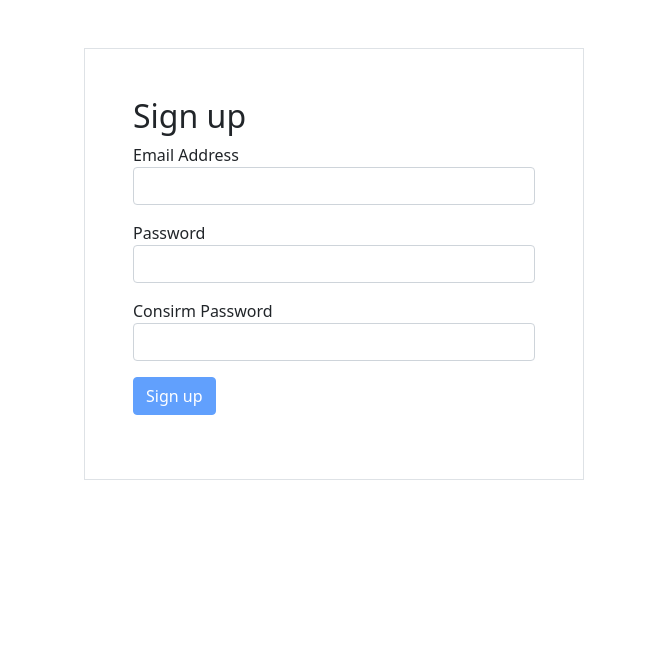
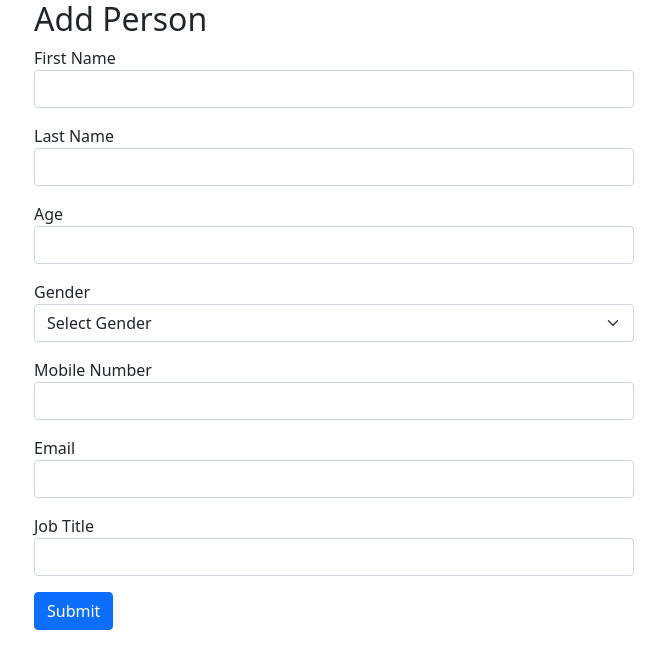
Before and after one commit to MasterJameson/NewPortfolio, a React (Create React App) app: page / in a window 1280 px wide. Shown: the top 668 px of the page, without its empty margins (306-971 px from the left). Built offline with nearby package versions, Linux system fonts and the light colour scheme.

Commit message:
added a new form for add person

```diff
--- a/src/App.tsx
+++ b/src/App.tsx
@@ -1,5 +1,6 @@
 
 import './App.css';
+import AddPerson from './Forms/AddPerson';
 import Exam from './Forms/exam';
 import SignUpForm from './Forms/SignUp';
 
@@ -7,8 +8,8 @@ function App() {
 
   return (
     <div>
-      <SignUpForm />
-      {/* <Exam /> */}
+      <AddPerson />
+      {/* <SignUpForm /> */}
     </div>
   );
 }
--- /dev/null
+++ b/src/Forms/AddPerson/index.tsx
@@ -0,0 +1,102 @@
+import React, { useState } from 'react'
+
+const AddPerson = () => {
+  interface MyPerson {
+    fName: string,
+    lName: string,
+    age: string | number,
+    gender: string,
+    mobile: string,
+    email: string,
+    jobTitle: string,
+    ageLength: number,
+    ageValid: boolean,
+    mobileValid: boolean,
+    emailValid: boolean,
+  }
+
+  const [person, setPeson] = useState<MyPerson>({
+    fName: '',
+    lName: '',
+    age: '',
+    gender: '',
+    mobile: '',
+    email: '',
+    jobTitle: '',
+    ageLength: 3,
+    ageValid: false,
+    mobileValid: false,
+    emailValid: false,
+  })
+
+  const handleInputChange = (event: React.ChangeEvent<HTMLInputElement>) => {
+    // let name = event.target.name
+    // let name = event.target.name
+  }
+  const handleSelectChange = (event: React.ChangeEvent<HTMLSelectElement>) => {
+    // let name = event.target.name
+    // let name = event.target.name
+  }
+
+  const arr = [1, 2, 3, 4, 5];
+  const tst = arr.map(val => { return val > 3 });
+  const fltr = arr.filter(val => { return val > 3 });
+  console.log(tst);
+  console.log(fltr);
+
+
+
+  return (
+    <React.Fragment>
+      <div style={{ width: 600, margin: "0 auto", }}>
+        <form >
+          <h2>Add Person</h2>
+          <div className="form-group">
+            <label htmlFor="fName">First Name</label>
+            <input type="text" name='fName' value={person.fName}
+              onChange={event => { handleInputChange(event) }} className='form-control  mb-3' />
+          </div>
+          <div className="form-group">
+            <label htmlFor="lName">Last Name</label>
+            <input type="text" name='lName' value={person.lName}
+              onChange={event => { handleInputChange(event) }} className='form-control  mb-3' />
+          </div>
+          <div className="form-group">
+            <label htmlFor="age">Age</label>
+            <input type="text" name='age' value={person.age} maxLength={person.ageLength}
+              onChange={event => { handleInputChange(event) }} className='form-control  mb-3' />
+          </div>
+          <div className="form-group">
+            <label htmlFor="gender">Gender</label>
+            <select className="form-select mb-3" aria-label="Default select example" value={person.gender}
+              onChange={event => { handleSelectChange(event) }}>
+              <option value=''>Select Gender</option>
+              <option value='male'>Male</option>
+              <option value='female'>Female</option>
+            </select>
+          </div>
+          <div className="form-group">
+            <label htmlFor="mobile">Mobile Number</label>
+            <input type="text" name='mobile' value={person.mobile} maxLength={person.ageLength}
+              onChange={event => { handleInputChange(event) }} className='form-control  mb-3' />
+          </div>
+          <div className="form-group">
+            <label htmlFor="email">Email</label>
+            <input type="email" name='email' value={person.email}
+              onChange={event => { handleInputChange(event) }} className='form-control  mb-3' />
+          </div>
+          <div className="form-group">
+            <label htmlFor="jobTitle">Job Title</label>
+            <input type="text" name='jobTitle' value={person.jobTitle}
+              onChange={event => { handleInputChange(event) }} className='form-control  mb-3' />
+          </div>
+          <button type='submit' className='btn btn-primary'>Submit</button>
+        </form>
+      </div>
+    </React.Fragment>
+  )
+
+
+}
+
+export default AddPerson;
--- a/src/Forms/SignUp/index.tsx
+++ b/src/Forms/SignUp/index.tsx
@@ -75,9 +75,9 @@ class SignUpForm extends Component<any, MyState> {
 
   render() {
     return (
+      <React.Fragment>
         <div style={{ width: 500, margin: "0 auto", }}>
           <form className='demoForm border p-5 mt-5'>
-
             <h2>Sign up</h2>
             <div className={`form-group mb-3
                  ${this.errorClass(this.state.formErrors.email)}`}>
@@ -100,6 +100,7 @@ class SignUpForm extends Component<any, MyState> {
             </div>
           </form>
         </div>
+      </React.Fragment>
     );
   }
 }
```
Lines whose indentation alone changed are shown as unchanged.
